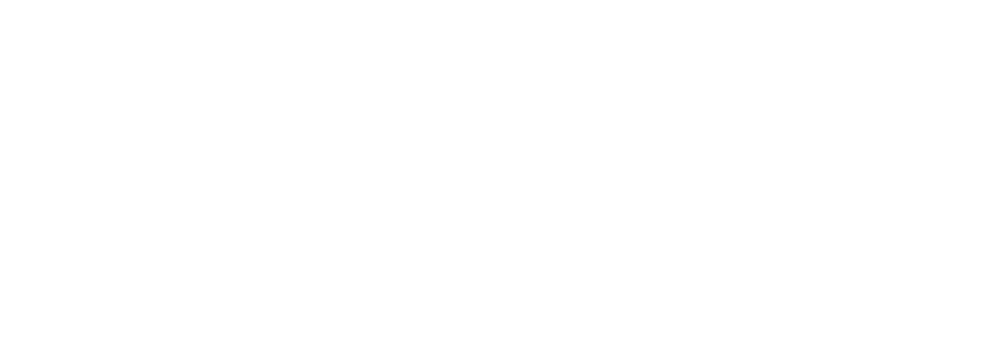
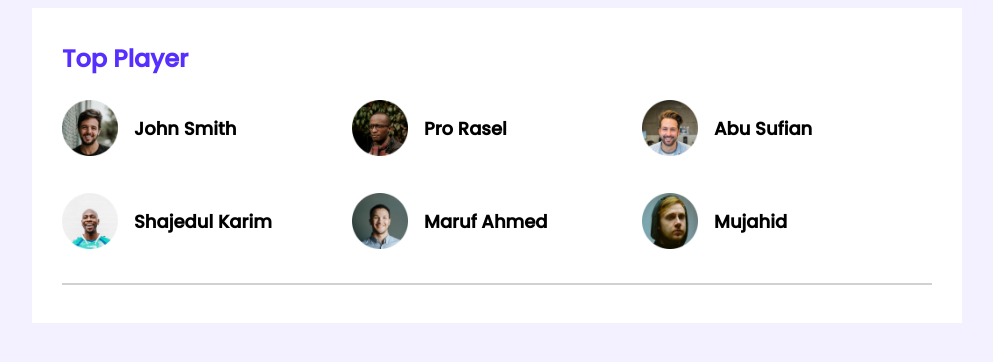
Before and after one commit to ArifeenH/leaderboard-css3, a plain HTML site: page index.html in a window 1280 px wide. Shown: the whole page, without its empty margins (143-1136 px from the left). Drawn offline with Linux system fonts and the light colour scheme.

Commit message:
Top Players Added

```diff
--- a/index.html
+++ b/index.html
@@ -5,10 +5,54 @@
     <meta http-equiv="X-UA-Compatible" content="IE=edge">
     <meta name="viewport" content="width=device-width, initial-scale=1.0">
     <title>Leaderboard</title>
+    <!-- Fonts -->
+    <link rel="preconnect" href="https://fonts.googleapis.com">
+    <link rel="preconnect" href="https://fonts.gstatic.com" crossorigin>
+    <link href="https://fonts.googleapis.com/css2?family=Poppins:wght@500&display=swap" rel="stylesheet">
     <!-- Stylesheet -->
     <link rel="stylesheet" href="styles/style.css">
 </head>
 <body>
+    <!-- Start of Header -->
+    <header>
+
+    </header>
+    <!-- End of Header -->
+    <main>
+        <!-- Top Section -->
+        <section class="container">
+            <div class="top-players">
+                <h2 class="section-title"> Top Player</h2>
+                <div class="players">
+                    <div class="player">
+                        <img src="images/players/player-1.png" alt="">
+                        <h3 class="player-name">John Smith</h3>
+                    </div>
+                    <div class="player">
+                        <img src="images/players/player-2.png" alt="">
+                        <h3 class="player-name">Pro Rasel</h3>
+                    </div>
+                    <div class="player">
+                        <img src="images/players/player-3.png" alt="">
+                        <h3 class="player-name">Abu Sufian</h3>
+                    </div>
+                    <div class="player">
+                        <img src="images/players/player-4.png" alt="">
+                        <h3 class="player-name">Shajedul Karim</h3>
+                    </div>
+                    <div class="player">
+                        <img src="images/players/player-5.png" alt="">
+                        <h3 class="player-name">Maruf Ahmed</h3>
+                    </div>
+                    <div class="player">
+                        <img src="images/players/player-6.png" alt="">
+                        <h3 class="player-name">Mujahid</h3>
+                    </div>
+                </div>
+            </div>
+            <hr>
+        </section>
+    </main>
 
 </body>
 </html>
--- a/styles/style.css
+++ b/styles/style.css
@@ -0,0 +1,46 @@
+/* Common Styles or Utilities */
+body {
+  font-family: "Poppins", sans-serif;
+  background: #f3f1ff;
+}
+main {
+  display: flex;
+  justify-content: center;
+}
+.container {
+  background: #ffffff;
+  width: 870px;
+  padding: 30px;
+}
+hr {
+  border: 1px solid #d1d1d1;
+}
+
+/* Top Players Style */
+.top-players {
+  margin-bottom: 30px;
+}
+.section-title {
+  font-size: 24px;
+  line-height: 36px;
+  color: #562eff;
+  margin-top: 3px;
+}
+.players {
+  display: grid;
+  grid-template-columns: repeat(3, 1fr);
+  row-gap: 30px;
+}
+.player {
+  display: flex;
+  align-items: center;
+}
+.player img {
+  width: 56px;
+  height: 56px;
+}
+
+.player-name {
+  margin-left: 16px;
+  font-size: 18px;
+}
```
